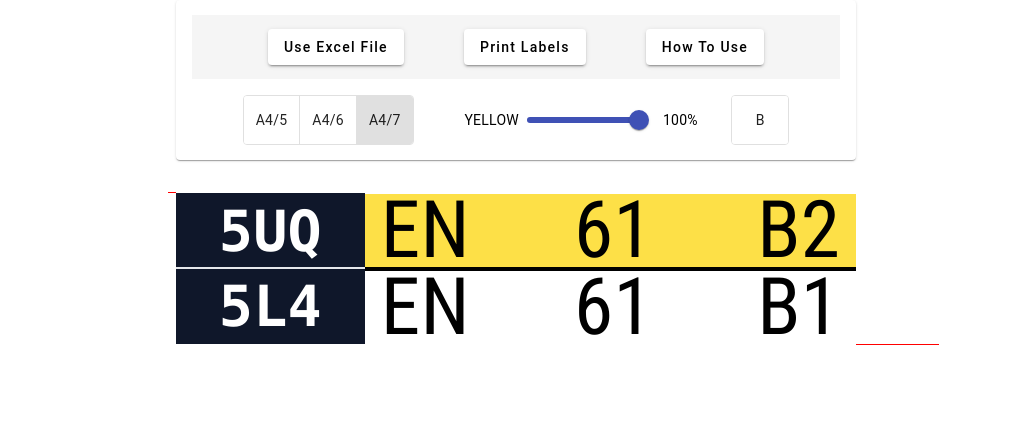
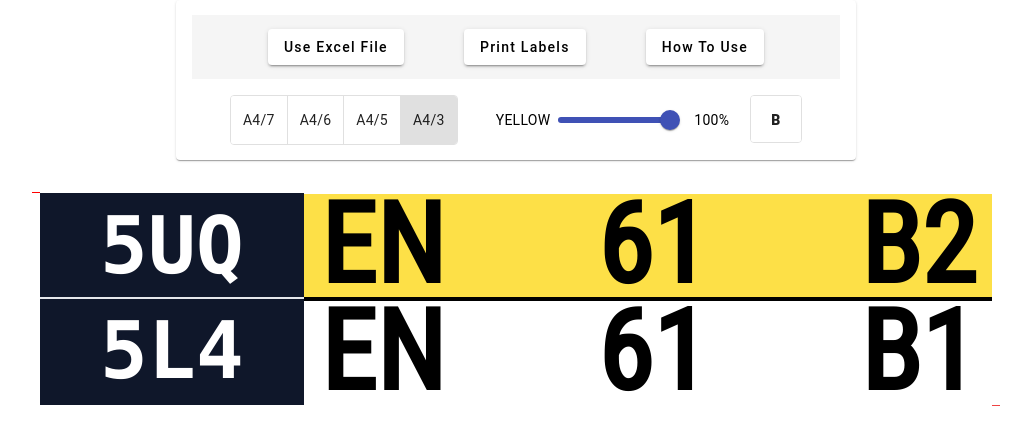
Before and after one commit to PrimeGoose/label_maker_tool, an Angular app: page / in a window 1280 px wide. Shown: the top 444 px of the page, without its empty margins (124-1155 px from the left). Built offline with nearby package versions, Linux system fonts and the light colour scheme.

Commit message:
adding landscape label printing option 3  wide label per A4 page update app.component.css,  app.component.html,  app.component.ts and styles.scss

```diff
--- a/src/app/app.component.css
+++ b/src/app/app.component.css
@@ -74,6 +74,7 @@ span {
     display: block;
     visibility: visible;
     position: absolute;
+    width: 100%;
     top: 0;
     page-break-inside: avoid;
   }
@@ -104,7 +105,9 @@ span {
   z-index: -1;
 }
 
-.label-pair::after {
+
+
+/* .label-pair::after {
   content: '';
   display: block;
   height: 0mm;
@@ -115,9 +118,9 @@ span {
   background-color: darkorange;
   position: relative;
   bottom: 0mm;
-  right: -180mm;
+  right: -250mm;
   z-index: -1;
-}
+} */
 
 
 
--- a/src/app/app.component.html
+++ b/src/app/app.component.html
@@ -1,7 +1,7 @@
 <!-- main conntainer -->
-<div id="main-container" class="flex flex-col  justify-center  items-center align-middle uppercase">
-  <mat-card class="toolbox-card h-40 justify-center mb-8">
-    <mat-card-content class="toolbox flex">
+<div id="main-container" class="flex flex-col  justify-center  items-center align-middle uppercase w-full">
+  <mat-card class="toolbox-card h-40  justify-center mb-8 items-center">
+    <mat-card-content class="toolbox ">
 
       <!-- card item 1/2 -->
       <mat-toolbar class="mb-4">
@@ -15,54 +15,70 @@
         <button type="button" mat-raised-button (click)="openDialog()">How To Use</button>
       </mat-toolbar>
 
+
+
+
       <!-- card item 2/2 -->
       <div class="tools-row  flex flex-row justify-evenly">
 
-        <!-- toggle butons for 5 6 7 label pairs per a4 sheet -->
+        <!-- toggle butons for 3 5 6 7 label pairs per a4 sheet -->
         <div class="size-toggle">
 
           <!-- app.component.html -->
           <mat-button-toggle-group name="fontStyle" aria-label="Font Style">
+
+            <!-- Tooltip to describe how many labels fit on an A4 page with minimal margins when using setting "seven" -->
+            <mat-button-toggle matTooltipPosition="above" matTooltip="Using minimal margins, this setting yields 7 180x40mm labels per A4 page."
+              (click)="setSeven()" value="seven">A4/7</mat-button-toggle>
+
+            <!-- Tooltip to describe how many labels fit on an A4 page with minimal margins when using setting "six" -->
+            <mat-button-toggle matTooltipPosition="above" matTooltip="Using minimal margins, this setting yields 6 192x46.5mm labels per A4 page."
+              (click)="setSix()" value="six">A4/6</mat-button-toggle>
+
             <!-- Tooltip to describe how many labels fit on an A4 page with minimal margins when using setting "five" -->
-            <mat-button-toggle matTooltip="Using minimal margins, this setting yields 5 200x56mm labels per A4 page."
+            <mat-button-toggle matTooltipPosition="above" matTooltip="Using minimal margins, this setting yields 5 200x56mm labels per A4 page."
               (click)="setFive()" value="five">A4/5</mat-button-toggle>
 
-            <!-- Tooltip to describe how many labels fit on an A4 page with minimal margins when using setting "six" -->
-            <mat-button-toggle matTooltip="Using minimal margins, this setting yields 6 192x46.5mm labels per A4 page."
-              (click)="setSix()" value="six">A4/6</mat-button-toggle>
+            <!-- 252x56 in ladscape mode a4 page 5 labels -->
+            <mat-button-toggle matTooltipPosition="above" [checked]="true"
+              matTooltip="Using minimal margins, this setting yields 3 252x56mm labels per A4 page." (click)="setLandscape3()"
+              value="five">A4/3</mat-button-toggle>
 
-            <!-- Tooltip to describe how many labels fit on an A4 page with minimal margins when using setting "seven" -->
-            <mat-button-toggle matTooltip="Using minimal margins, this setting yields 7 180x40mm labels per A4 page."
-              (click)="setSeven()" value="seven" [checked]="true">A4/7</mat-button-toggle>
+
           </mat-button-toggle-group>
+
+
+
 
         </div>
 
         <!-- opacity slider -->
-        <div class="flex flex-row items-center align-middle justify-between w-1/3">
+        <div class="flex flex-row items-center align-middle justify-between  w-1/3">
           <label for>Yellow</label>
           <div class="o-slider flex flex-row  items-center">
             <mat-slider class="opacity-adjust" min="0" max="100" step="10">
-              <input title="opacity-slider" matSliderThumb #opacity
-                (input)="return_bg_opacity_yellowSlider(opacity.value)" value="100">
+              <input title="opacity-slider" matSliderThumb #opacity (input)="return_bg_opacity_yellowSlider(opacity.value)" value="100">
             </mat-slider>
             <label form="opacity-slider" class="opacity-value-label ml-4">{{opacity.value}}%</label>
           </div>
         </div>
 
-                  <mat-button-toggle-group name="fontStyle" aria-label="Font Style">
-                    <mat-button-toggle class="w-14"  [ngClass]="[fontWeightClass]" (click)="toggleBold()" >B</mat-button-toggle>
+        <mat-button-toggle-group name="fontStyle" aria-label="Font Style" class=" block w-[52px] h-[48px]">
+          <mat-button-toggle class=" block w-[52px] h-[48px]" [ngClass]="[fontWeightClass]" (click)="toggleBold()">B</mat-button-toggle>
 
-                  </mat-button-toggle-group>
+        </mat-button-toggle-group>
 
 
       </div>
+
     </mat-card-content>
+    <!-- <mat-card-footer>
+        <div class="text-xs normal-case my-4 pb-4 text-center whitespace-nowrap">{{message}}</div>
+
+      </mat-card-footer> -->
   </mat-card>
 
-  <div
-  [ngClass]="[fontWeightClass]"
-  class="label-pair-container">
+  <div [ngClass]="[fontWeightClass]" class="label-pair-container">
 
     <!-- Label-pair -->
     <div *ngFor="let label of Labels" class="label-pair w-auto h-auto bg-white  mb-0">
@@ -75,10 +91,7 @@
           {{ label.level2.digit }}
         </div>
         <!-- level 2 location -->
-        <div [ngClass]="[yellowOpacityClass]"
-             [style.height.mm]="labelHeight"
-             [style.width.mm]="locationWidth"
-             [style.fontSize.mm]="locationFontSize"
+        <div [ngClass]="[yellowOpacityClass]" [style.height.mm]="labelHeight" [style.width.mm]="locationWidth" [style.fontSize.mm]="locationFontSize"
           class="location-l2 flex bg-yellow-300 whitespace-nowrap  border-black border-b-2  px-4 justify-between">
           <span spellcheck="false" contenteditable="true" class="name-l2">{{ label.level2.street }}</span>
           <span spellcheck="false" contenteditable="true" class="number-l2">{{label.level2.number }}</span>
@@ -101,6 +114,8 @@
           <span spellcheck="false" contenteditable="true" class="level-l1">{{label.level1.side }}{{ label.level1.level}}</span>
         </div>
       </div>
+      <div class="relative flex w-2 h-0 border-b-[1px] top-[0px] border-red-500 right-0 " style="  width: 2mm;
+  right: -2mm; float: inline-end;"></div>
     </div>
   </div>
 </div>
--- a/src/app/app.component.ts
+++ b/src/app/app.component.ts
@@ -1,5 +1,5 @@
-import { Component, ViewEncapsulation } from '@angular/core';
-import * as XLSX from "xlsx";
+import { Component, ViewEncapsulation, OnInit } from '@angular/core';
+import * as XLSX from 'xlsx';
 import { MatDialog } from '@angular/material/dialog';
 import { HowToUseComponent } from './how-to-use/how-to-use.component';
 
@@ -8,19 +8,19 @@ import { HowToUseComponent } from './how-to-use/how-to-use.component';
  */
 interface Label {
   level1: {
-    digit: string,
-    street: string,
-    number: string,
-    side: string,
-    level: string
-  },
+    digit: string;
+    street: string;
+    number: string;
+    side: string;
+    level: string;
+  };
   level2: {
-    digit: string,
-    street: string,
-    number: string,
-    side: string,
-    level: string
-  }
+    digit: string;
+    street: string;
+    number: string;
+    side: string;
+    level: string;
+  };
 }
 
 /**
@@ -32,15 +32,29 @@ interface Label {
   styleUrls: ['./app.component.css'],
   encapsulation: ViewEncapsulation.None,
 })
-export class AppComponent {
+export class AppComponent implements OnInit {
   /**
    * @param {MatDialog} dialog - Material dialog service for opening dialogs.
    */
   constructor(public dialog: MatDialog) {}
 
+  ngOnInit(): void {
+    this.setLandscape3();
+  }
+
+  message = '';
+  matTooltip7 =
+    'Using minimal margins, this setting yields 7 180x40mm labels per A4 page';
+  matTooltip6 =
+    'Using minimal margins, this setting yields 6 192x46.5mm labels per A4 page';
+  matTooltip5 =
+    'Using minimal margins, this setting yields 5 200x56mm labels per A4 page';
+  matTooltip3 =
+    'Using minimal margins, this setting yields 3 252x56mm labels per A4 page in Landscape mode';
+
   /** Title of the app */
   title = 'rack-label-tool';
-
+  orientation: 'portrait' | 'landscape' = 'portrait';
   /** Array to hold label objects */
   Labels: Label[] = [
     {
@@ -74,17 +88,18 @@ export class AppComponent {
   locationFontSize: string = `21`;
   digitWidth = '50';
   locationWidth = '130';
-
+  width: string = '210';
   /**
    * Sets the dimensions for  "Five labels per A4 sheet".
    */
   setFive() {
-    this.labelHeight = `${20 * 1.4}`
-    this.locationFontSize = `${26 * 1.121875}`
-    this.digitFontSize = `${15 * 1.121875}`
-
+    this.labelHeight = `${20 * 1.4}`;
+    this.locationFontSize = `${26 * 1.121875}`;
+    this.digitFontSize = `${15 * 1.121875}`;
+    this.orientation = 'portrait';
     this.digitWidth = `56`;
     this.locationWidth = `144`;
+    this.message = this.matTooltip7;
   }
 
   /**
@@ -94,21 +109,33 @@ export class AppComponent {
     this.labelHeight = `${20 * 1.1625}`;
     this.locationFontSize = `${23 * 1.08125}`;
     this.digitFontSize = `${15 * 1.08125}`;
-
     this.digitWidth = '54';
     this.locationWidth = '138';
+    this.orientation = 'portrait';
+    this.message = this.matTooltip6;
   }
 
   /**
    * Sets the dimensions for the "Seven labels per A4 sheet".
    */
   setSeven() {
-    this.labelHeight = "20"
-    this.locationFontSize = '21'
-    this.digitFontSize = '15'
-
+    this.labelHeight = '20';
+    this.locationFontSize = '21';
+    this.digitFontSize = '15';
+    this.orientation = 'portrait';
     this.digitWidth = '50';
     this.locationWidth = '130';
+    this.message = this.matTooltip5;
+  }
+
+  setLandscape3() {
+    this.labelHeight = 20 * 1.4 + '';
+    this.locationFontSize = 21 * 1.4 + '';
+    this.digitFontSize = 15 * 1.4 + '';
+    this.orientation = 'landscape';
+    this.digitWidth = 50 * 1.4 + '';
+    this.locationWidth = 130 * 1.4 + '';
+    this.message = this.matTooltip3;
   }
 
   /** Opacity related properties */
@@ -256,10 +283,10 @@ export class AppComponent {
     reader.readAsArrayBuffer(file);
   }
 
-  fontWeightClass: 'font-black' | '' = '';
-  buldToggleLabel='B'
+  fontWeightClass: 'font-black' | '' = 'font-black';
+  buldToggleLabel = 'B';
   toggleBold() {
-    this.fontWeightClass = this.fontWeightClass === 'font-black' ? '' : 'font-black';
+    this.fontWeightClass =
+      this.fontWeightClass === 'font-black' ? '' : 'font-black';
   }
-
 }
```
Also changed, not shown: src/styles.scss (+60 -41 lines).
